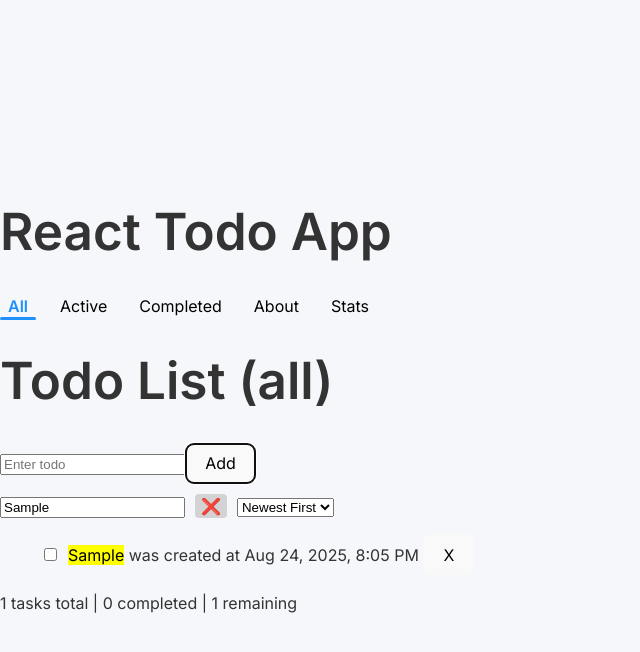
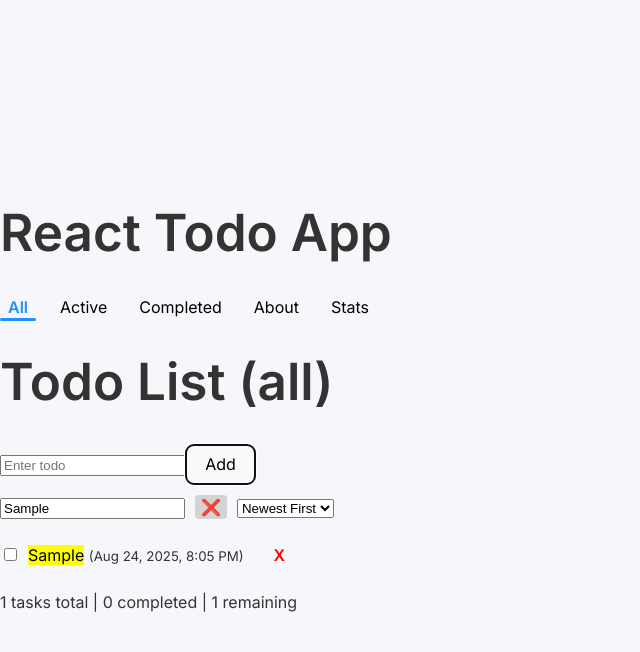
Before and after one commit to rps-learn/react-practice, a React (Vite) app in the folder my-app/: page /all in a window 1280 px wide. Both pictures are taken after typing "Sample", "Sample" into the empty fields and a click on the button "Add". Shown: the top 652 px of the page, without its empty margins (0-640 px from the left). Built offline with nearby package versions, Linux system fonts and the light colour scheme.

Commit message:
update todo contect

```diff
--- a/my-app/src/App.tsx
+++ b/my-app/src/App.tsx
@@ -14,9 +14,9 @@ function App() {
 
       <Routes>
         <Route path="/" element={<Navigate to="/all" />} />
-        <Route path="/all" element={<TodoApp filter="all" />} />
-        <Route path="/active" element={<TodoApp filter="active" />} />
-        <Route path="/completed" element={<TodoApp filter="completed" />} />
+        <Route path="/all" element={<TodoApp/>} />
+        <Route path="/active" element={<TodoApp/>} />
+        <Route path="/completed" element={<TodoApp/>} />
         <Route path="/about" element={<About />} />
         <Route path="/stats" element={<Stats />} />
       </Routes>
--- /dev/null
+++ b/my-app/src/ErrorBoundary.tsx
@@ -0,0 +1,29 @@
+import React, { Component, ErrorInfo, ReactNode } from "react";
+
+type Props = {
+  children: ReactNode;
+  fallback?: ReactNode;
+};
+
+type State = {
+  hasError: boolean;
+};
+
+export default class ErrorBoundary extends Component<Props, State> {
+  state: State = { hasError: false };
+
+  static getDerivedStateFromError(): State {
+    return { hasError: true };
+  }
+
+  componentDidCatch(error: Error, info: ErrorInfo) {
+    console.error("ErrorBoundary caught an error", error, info);
+  }
+
+  render() {
+    if (this.state.hasError) {
+      return this.props.fallback ?? <h2>Something went wrong.</h2>;
+    }
+    return this.props.children;
+  }
+}
--- a/my-app/src/components/TodoApp.tsx
+++ b/my-app/src/components/TodoApp.tsx
@@ -1,27 +1,36 @@
-import { useState } from "react";
 import { useTodos } from "./TodoContext";
+import { useUI } from "./UIContext";
 import TodoItem from "./TodoItem";
+import type { Todo } from "./TodoContext";
 import Footer from "./Footer";
 import { useInput } from "../hooks/useInput";
 import { useFilterTodos } from "../hooks/useFilterTodos";
 import { motion, AnimatePresence } from "framer-motion";
+import { useDebounce } from "../hooks/useDebounce";
+import { useLocation } from "react-router-dom";
+import { useEffect } from "react";
 
-type Filter = "all" | "active" | "completed";
-type SortOption = "newest" | "oldest" | "az" | "za";
+function TodoApp(){
+    const { pathname } = useLocation();
+    const { todos, addTodo } = useTodos();
+    const { filter, setFilter, search, sort, setSearch, setSort } = useUI();
+    const input = useInput("");
+    const debounced = useDebounce(search, 500);
 
-function TodoApp({filter}:{filter: Filter}){
-    const { todos, addTodo } = useTodos();
-    const input = useInput("");
-    const [search, setSearch] = useState("");
-    const [sort, setSort] = useState<SortOption>("newest");
+    // 🔑 Sync route with filter
+    useEffect(() => {
+        if (pathname === "/active") setFilter("active");
+        else if (pathname === "/completed") setFilter("completed");
+        else setFilter("all");
+    }, [pathname, setFilter]);
 
     const handleAdd = () => {
         if (input.value.trim() === "") return;
-        addTodo(input.value);
+        addTodo(input.value.trim());
         input.reset();
     };
 
-    const filteredTodos = useFilterTodos(todos, filter, search, sort);
+    const filteredTodos: Todo[] = useFilterTodos(todos, filter, debounced, sort);
 
     return(
     <div>
@@ -52,12 +61,14 @@ function TodoApp({filter}:{filter: Filter}){
             value={search}
             onChange={(e) => setSearch(e.target.value)}
             placeholder="Search todos..."
+            aria-label="Search todos"
             style={{ marginRight: "10px" }}
             />
 
             {search && (
                 <button
                 onClick={() => setSearch("")}
+                aria-label="Clear search"
                 style={{
                     marginRight: "10px",
                     background: "lightgray",
@@ -71,7 +82,7 @@ function TodoApp({filter}:{filter: Filter}){
                 </button>
             )}
 
-            <select value={sort} onChange={(e) => setSort(e.target.value as SortOption)}>
+            <select value={sort} onChange={(e) => setSort(e.target.value as typeof sort)}>
                 <option value="newest">Newest First</option>
                 <option value="oldest">Oldest First</option>
                 <option value="az">A–Z</option>
@@ -80,7 +91,7 @@ function TodoApp({filter}:{filter: Filter}){
         </motion.div>
 
         {/* Todo List */}
-        <ul>
+        <ul style={{ padding: 0 }}>
             <AnimatePresence>
                 {filteredTodos.map(todo => (
                 <motion.li
@@ -92,7 +103,7 @@ function TodoApp({filter}:{filter: Filter}){
                     transition={{ duration: 0.2 }}
                     style={{ listStyle: "none" }}
                 >
-                    <TodoItem todo={todo} search={search}/>
+                    <TodoItem todo={todo} search={debounced}/>
                 </motion.li>
                 ))}
             </AnimatePresence>
--- a/my-app/src/components/TodoItem.tsx
+++ b/my-app/src/components/TodoItem.tsx
@@ -1,17 +1,30 @@
 import { useTodos } from "./TodoContext";
 import { useEditTodo } from "../hooks/useEditTodo";
 import { motion } from "framer-motion";
+import React from "react";
 
-type Todo = {
+export type Todo = {
   id: string;
   text: string;
   completed: boolean;
   createdAt: number;
 };
 
-function TodoItem({ todo, search = "" }: { todo: Todo; search?: string }){
+type TodoItemProps = {
+  todo: Todo;
+  search?: string;
+};
+
+function TodoItem({ todo, search = "" }: TodoItemProps){
     const { toggleTodo, removeTodo } = useTodos();
-    const { editText, setEditText, isEditing, startEditing, cancelEditing, saveEditing } = useEditTodo(todo.id, todo.text);
+    const {
+        editText,
+        setEditText,
+        isEditing,
+        startEditing,
+        cancelEditing,
+        saveEditing
+    } = useEditTodo(todo.id, todo.text);
 
     // Highlight match
     const renderText = () => {
@@ -24,7 +37,7 @@ function TodoItem({ todo, search = "" }: { todo: Todo; search?: string }){
         part.toLowerCase() === search.toLowerCase() ? (
             <mark key={i} style={{ backgroundColor: "yellow" }}>{part}</mark>
         ) : (
-            part
+            <React.Fragment key={i}>{part}</React.Fragment>
         )
         );
     };
@@ -38,7 +51,10 @@ function TodoItem({ todo, search = "" }: { todo: Todo; search?: string }){
     });
 
     return(
-        <li style={{ marginBottom: "8px" }} role="listitem">
+        <li style={{ marginBottom: "8px", listStyle: "none" }}
+            role="listitem"
+            data-testid={`todo-${todo.id}`}
+        >
              <input
                 type="checkbox"
                 checked={todo.completed}
@@ -46,7 +62,8 @@ function TodoItem({ todo, search = "" }: { todo: Todo; search?: string }){
                 aria-label={`Mark "${todo.text}" as ${todo.completed ? "not done" : "done"}`}
             />
             {isEditing ? (
-                <input type="text"
+                <input
+                    type="text"
                     autoFocus
                     value={editText}
                     onChange={(e) => setEditText(e.target.value)}
@@ -74,17 +91,30 @@ function TodoItem({ todo, search = "" }: { todo: Todo; search?: string }){
                         display: "inline-block",
                     }}
                     onDoubleClick={startEditing}
-                animate={{ scale: todo.completed ? 0.9 : 1 }}
-                transition={{ type: "spring", stiffness: 300, damping: 15 }}
-                aria-label={todo.text}>
+                    animate={{ scale: todo.completed ? 0.95 : 1 }}
+                    transition={{ type: "spring", stiffness: 300, damping: 20 }}
+                    aria-label={todo.text}
+                >
                     <span>
                         {renderText()}
                     </span>
 
                     &nbsp;
-                    <span>was created at {formattedDate}</span>
+                    <span><small>({formattedDate})</small></span>
                     &nbsp;
-                    <button onClick={()=> removeTodo(todo.id) } aria-label={`Delete "${todo.text}"`}>X</button>
+                    <button onClick={()=> removeTodo(todo.id) }
+                        aria-label={`Delete "${todo.text}"`}
+                        style={{
+                            marginLeft: "6px",
+                            background: "transparent",
+                            border: "none",
+                            cursor: "pointer",
+                            color: "red",
+                            fontWeight: "bold",
+                        }}
+                    >
+                        X
+                    </button>
                 </motion.span>
 
             )}
--- /dev/null
+++ b/my-app/src/components/UIContext.tsx
@@ -0,0 +1,34 @@
+// src/context/UIContext.tsx
+import React, { createContext, useContext, useState } from "react";
+
+type Filter = "all" | "active" | "completed";
+type SortOption = "newest" | "oldest" | "az" | "za";
+
+type UIContextType = {
+  filter: Filter;
+  setFilter: (f: Filter) => void;
+  search: string;
+  setSearch: (s: string) => void;
+  sort: SortOption;
+  setSort: (s: SortOption) => void;
+};
+
+const UIContext = createContext<UIContextType | undefined>(undefined);
+
+export function UIProvider({ children }: React.PropsWithChildren) {
+  const [filter, setFilter] = useState<Filter>("all");
+  const [search, setSearch] = useState("");
+  const [sort, setSort] = useState<SortOption>("newest");
+
+  return (
+    <UIContext.Provider value={{ filter, setFilter, search, setSearch, sort, setSort }}>
+      {children}
+    </UIContext.Provider>
+  );
+}
+
+export function useUI() {
+  const ctx = useContext(UIContext);
+  if (!ctx) throw new Error("useUI must be used inside UIProvider");
+  return ctx;
+}
--- /dev/null
+++ b/my-app/src/hooks/useDebounce.tsx
@@ -0,0 +1,12 @@
+import { useState, useEffect } from "react";
+
+export function useDebounce<T>(value: T, delay: number = 500): T {
+  const [debounced, setDebounced] = useState(value);
+
+  useEffect(() => {
+    const handler = setTimeout(() => setDebounced(value), delay);
+    return () => clearTimeout(handler);
+  }, [value, delay]);
+
+  return debounced;
+}
--- /dev/null
+++ b/my-app/src/hooks/useLocalStorage.tsx
@@ -0,0 +1,16 @@
+import type { State } from "../components/TodoContext";
+
+export function useLocalStorage(name: string){
+    // Load from localStorage on first render
+    const initializer = ():State => {
+        const saved = localStorage.getItem(name);
+        return { todos: saved ? JSON.parse(saved) : []};
+    }
+
+  // Save to localStorage whenever todos change
+    const setLocalStorage = (value: State) => {
+        localStorage.setItem(name, JSON.stringify(value.todos));
+    }
+
+    return { initializer, setLocalStorage }
+}
--- a/my-app/src/main.tsx
+++ b/my-app/src/main.tsx
@@ -3,14 +3,20 @@ import ReactDOM from "react-dom/client";
 import { BrowserRouter } from "react-router-dom";
 import App from "./App";
 import { TodoProvider } from "./components/TodoContext";
+import { UIProvider } from "./components/UIContext";
 import './index.css'
+import ErrorBoundary from "./ErrorBoundary";
 
 ReactDOM.createRoot(document.getElementById("root")!).render(
   <React.StrictMode>
     <BrowserRouter>
+      <ErrorBoundary fallback={<p>Oops, error in TodoApp!</p>}>
       <TodoProvider>
-        <App />
+        <UIProvider>
+          <App />
+        </UIProvider>
       </TodoProvider>
+    </ErrorBoundary>
     </BrowserRouter>
   </React.StrictMode>
 );
```
Also changed, not shown: my-app/src/components/TodoContext.tsx (+48 -39 lines). Lines whose indentation alone changed are shown as unchanged.
